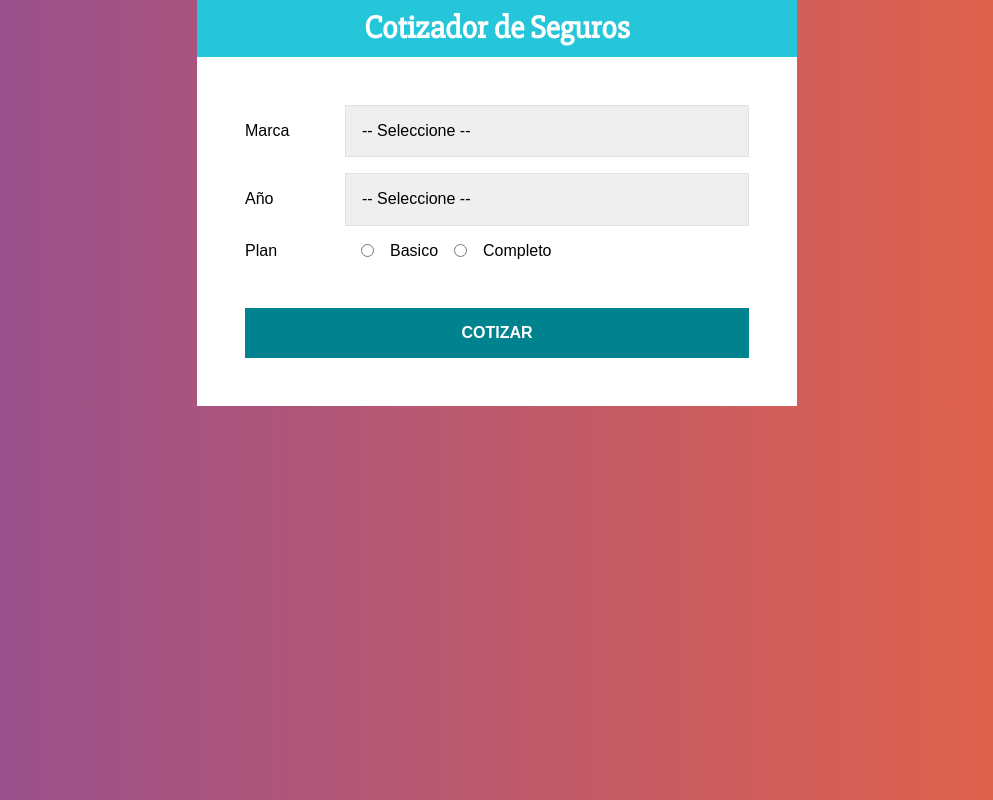
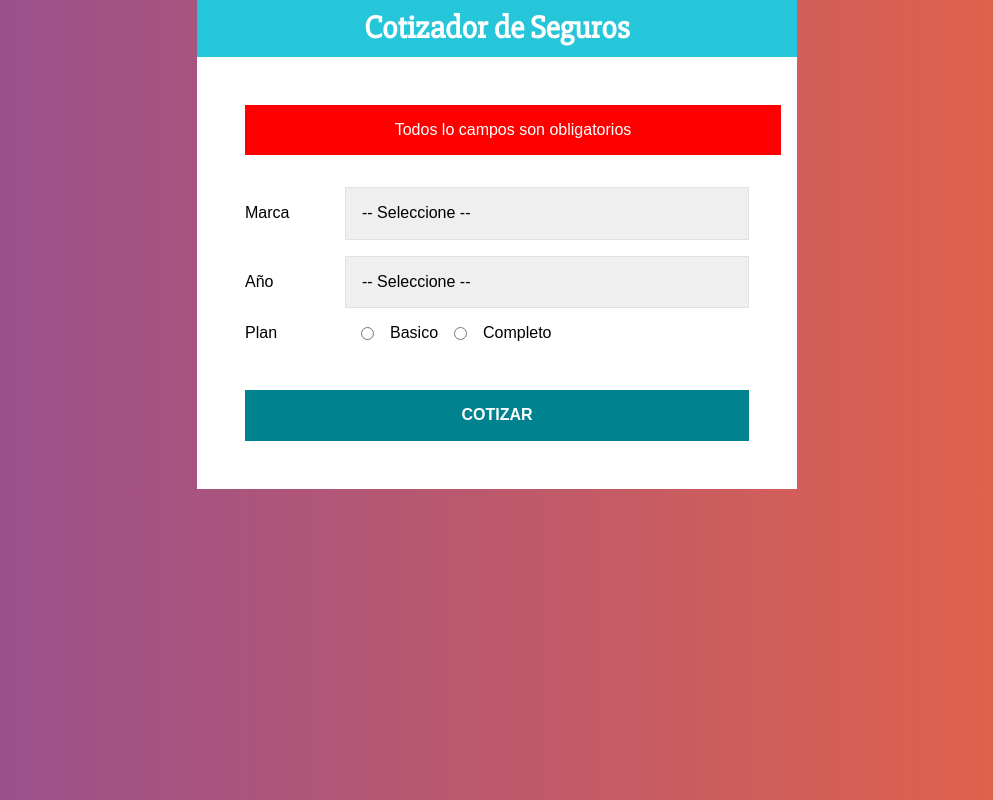
Before and after one commit to alejandroPolak-1/Cotizador_Seguros, a React (Create React App) app: page / in a window 1280 px wide. Both pictures are taken after a click on the button "COTIZAR". Shown: the whole page, without its empty margins (143-1136 px from the left). Built offline with nearby package versions, Linux system fonts and the light colour scheme.

Commit message:
[validando Form] [error] button era type submit
Error [styleComponent] para error

```diff
--- a/src/components/Form.js
+++ b/src/components/Form.js
@@ -38,12 +38,22 @@ const Button = styled.button`
   }
 `
 
+const Error = styled.div`
+  background-color: red;
+  color: white;
+  padding: 1rem;
+  width: 100%;
+  text-align: center;
+  margin-bottom: 2rem;
+`
+
 const Form = () => {
   const [datas, setDatas] = useState({
     marca: '',
     year: '',
     plan: '',
   })
+  const [error, setError] = useState(false)
 
   //Estraer los valores del State
   const { marca, year, plan } = datas
@@ -56,15 +66,39 @@ const Form = () => {
     })
   }
 
+  //cuando el usuario presiona submit -> COTIZAR SEGURO
+  const handleSubmit = (e) => {
+    e.preventDefault()
+
+    //validación
+    if (marca.trim() === '' || year.trim() === '' || plan.trim() === '') {
+      setError(true)
+      return
+    }
+
+    setError(false)
+
+    //Obtener diferencia de años
+
+    //por cada año hay que restar el 3%
+
+    // Americano 155
+    // Asiatico 5%
+    // Europeo 30%
+
+    //Basico aumenta %20
+    //Completo 50%
+
+    //Total
+  }
+
   return (
-    <form>
+    <form onSubmit={handleSubmit}>
+      {error ? <Error>Todos lo campos son obligatorios </Error> : null}
+
       <Field>
         <Label>Marca </Label>
-        <Select
-        name="marca"
-        value={marca}
-        onChange={getInfo}
-        >
+        <Select name="marca" value={marca} onChange={getInfo}>
           <option value=" ">-- Seleccione --</option>
           <option value="americano">Americano</option>
           <option value="europeo">Europeo</option>
@@ -74,7 +108,7 @@ const Form = () => {
 
       <Field>
         <Label>Año </Label>
-        <Select name="year" value={year} onChange= {getInfo}>
+        <Select name="year" value={year} onChange={getInfo}>
           <option value="">-- Seleccione --</option>
           <option value="2020">2020</option>
           <option value="2019">2019</option>
@@ -97,7 +131,7 @@ const Form = () => {
           name="plan"
           value="basico"
           checked={plan === 'basico'}
-          onChange= {getInfo}
+          onChange={getInfo}
         />{' '}
         Basico
         <InputRadio
@@ -105,12 +139,12 @@ const Form = () => {
           name="plan"
           value="completo"
           checked={plan === 'completo'}
-          onChange= {getInfo}
+          onChange={getInfo}
         />{' '}
         Completo
       </Field>
 
-      <Button type="button">Cotizar</Button>
+      <Button type="submit">Cotizar</Button>
     </form>
   )
 }
```
